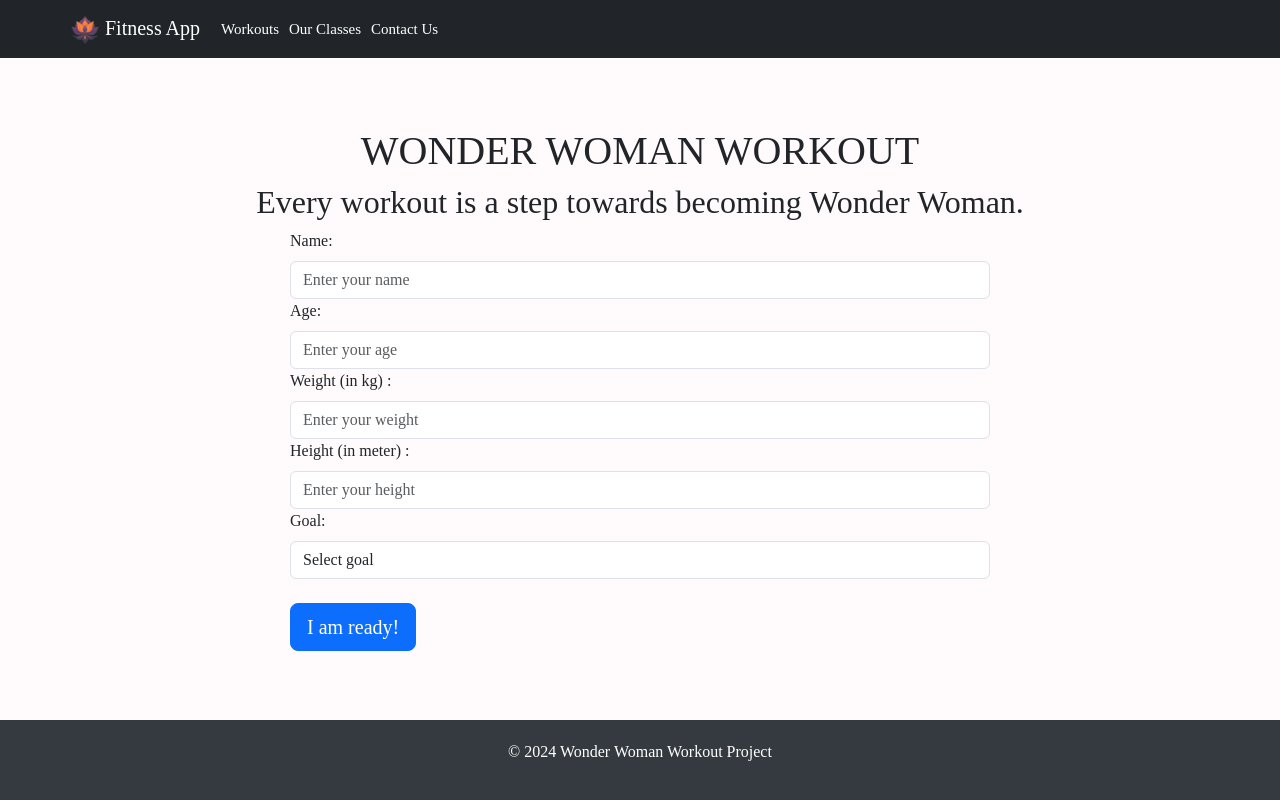
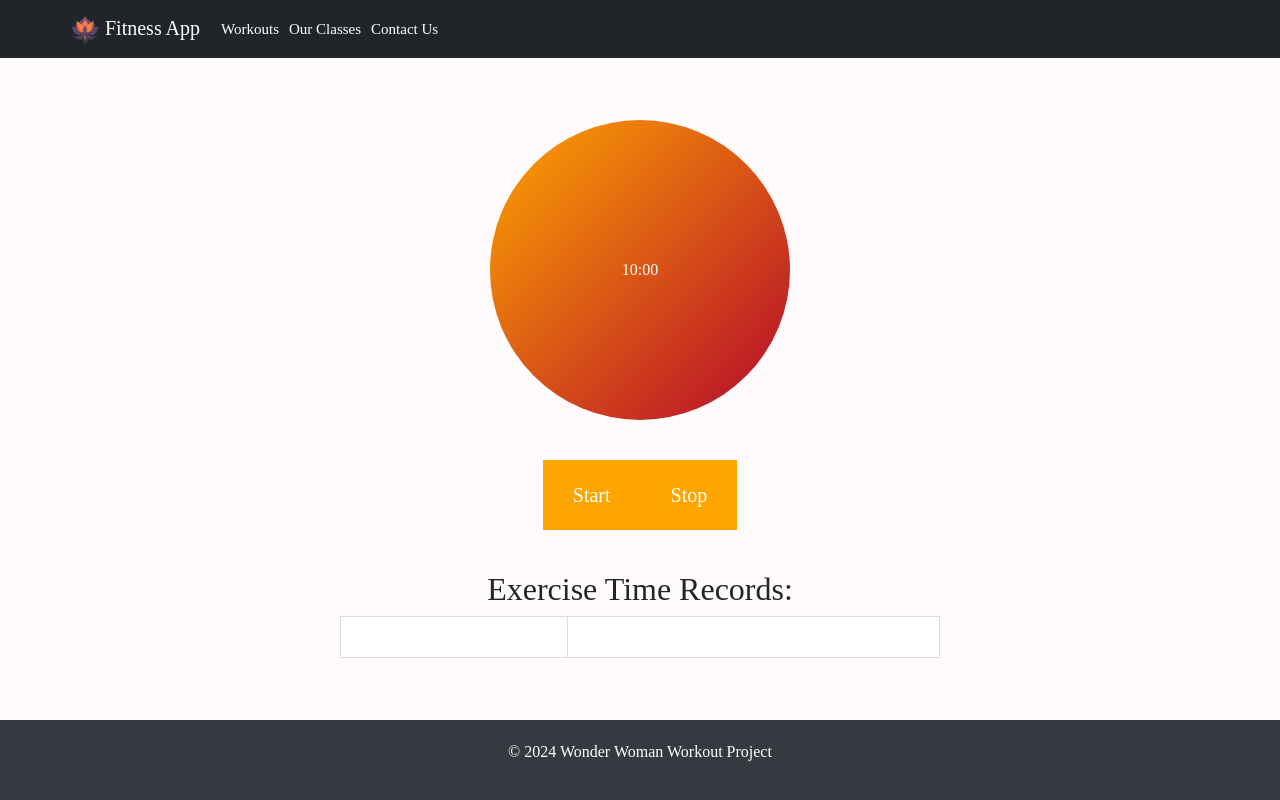
Before and after one commit to elismountain/fitness-app, a React (Vite) app: page /timer-page in a window 1280 px wide. Built offline with nearby package versions, Linux system fonts and the light colour scheme; a small style sheet from the web is missing.

Commit message:
timer page set up

```diff
--- a/src/App.jsx
+++ b/src/App.jsx
@@ -7,6 +7,7 @@ import Home from './pages/Home';
 import MyNavbar from './components/MyNavbar';
 import Footer from './components/Footer';
 import WorkoutPlan from './pages/WorkoutPlan';
+import TimerPage from './pages/TimerPage';
 import { Box } from '@mui/material';
 import { Route, Routes } from 'react-router-dom';
 
@@ -24,6 +25,7 @@ const App = () => {
           <Route path="/" element={<Home />} />
           <Route path="/exercise/:id" element={<ExerciseDetail />} />
           <Route path="/workout-plan" element={<WorkoutPlan />} />
+          <Route path="/timer-page" element={<TimerPage />} />
           <Route path="*" element={<Home />} />
         </Routes>
       </Box>
--- /dev/null
+++ b/src/components/Timer.css
@@ -0,0 +1,67 @@
+.timer-container {
+    display: flex;
+    justify-content: center;
+    align-items: center;
+    flex-direction: column;
+}
+
+.timer {
+    display: flex;
+    justify-content: center;
+    align-items: center;
+    height: 300px;
+}
+
+.circle {
+    width: 300px;
+    height: 300px;
+    border-radius: 50%;
+    background: linear-gradient(to bottom right, orange, #b3072c);
+    display: flex;
+    justify-content: center;
+    align-items: center;
+}
+
+.time {
+    font-size: px;
+    color: white;
+}
+
+.buttons {
+    display: flex;
+    justify-content: center;
+    margin-top: 40px;
+    margin-bottom: 40px;
+}
+
+.buttons button {
+    background-color: orange;
+    color: white;
+    border: none;
+    padding: 20px 30px;
+    font-size: 20px;
+    cursor: pointer;
+    transition: background-color 0.3s ease;
+}
+
+.buttons button:hover {
+    background-color: #b3072c;
+}
+
+.records table {
+    width: 600px;
+    margin: 0 auto;
+    border-collapse: collapse;
+}
+
+.records table th,
+.records table td {
+    padding: 8px;
+    border: 1px solid #ddd;
+    text-align: center;
+}
+
+.records table th {
+    background-color: white;
+    color: white;
+}
--- /dev/null
+++ b/src/components/Timer.jsx
@@ -0,0 +1,104 @@
+import React, { useState, useEffect } from 'react';
+import './Timer.css';
+
+const Timer = () => {
+    const [time, setTime] = useState(600); // 10 minutes in seconds
+    const [timerOn, setTimerOn] = useState(false);
+    const [isPaused, setIsPaused] = useState(false);
+    const [startTime, setStartTime] = useState(null);
+    const [records, setRecords] = useState([]);
+
+    useEffect(() => {
+        let interval;
+        if (timerOn && !isPaused && time > 0) {
+            interval = setInterval(() => {
+                setTime(prevTime => prevTime - 1);
+            }, 1000);
+        } else if (time === 0 || isPaused) {
+            clearInterval(interval);
+            if (!isPaused) {
+                setTimerOn(false);
+                const endTime = new Date();
+                let durationInSeconds = Math.abs(endTime - startTime) / 1000; // Calculate duration in seconds
+                let durationInMinutes = Math.ceil(durationInSeconds / 60); // Convert duration to minutes and round up
+                if (durationInMinutes === 0) {
+                    durationInMinutes = 1; // If duration is less than 1 minute, set it to 1 minute
+                }
+                setRecords(prevRecords => [...prevRecords, { startTime, duration: durationInMinutes }]);
+            }
+        }
+        return () => clearInterval(interval);
+    }, [timerOn, isPaused, time, startTime]);
+
+    const startTimer = () => {
+        setTimerOn(true);
+        setIsPaused(false); // Resetting isPaused when timer starts
+        setStartTime(new Date()); // Set start time when timer starts
+    };
+
+    const pauseTimer = () => {
+        setIsPaused(true); // Pause the timer
+    };
+
+    const stopTimer = () => {
+        setTime(600); // Reset time to 10 minutes
+        setTimerOn(false);
+        setIsPaused(false);
+        const endTime = new Date();
+        let durationInSeconds = Math.abs(endTime - startTime) / 1000; // Calculate duration in seconds
+        let durationInMinutes = Math.ceil(durationInSeconds / 60); // Convert duration to minutes and round up
+        if (durationInMinutes === 0) {
+            durationInMinutes = 1; // If duration is less than 1 minute, set it to 1 minute
+        }
+        setRecords(prevRecords => [...prevRecords, { startTime, duration: durationInMinutes }]);
+    };
+
+    const formatTime = (time) => {
+        const minutes = Math.floor(time / 60);
+        const seconds = time % 60;
+        return `${minutes < 10 ? '0' + minutes : minutes}:${seconds < 10 ? '0' + seconds : seconds}`;
+    };
+
+    return (
+        <div>
+            <div className="timer">
+                <div className="circle" style={{ backgroundColor: 'pink' }}>
+                    <span className="time">{formatTime(time)}</span>
+                </div>
+            </div>
+            <div className="buttons">
+                {!timerOn && time === 600 && (
+                    <button onClick={startTimer}>Start</button>
+                )}
+                {timerOn && !isPaused && (
+                    <button onClick={pauseTimer}>Pause</button>
+                )}
+                {timerOn && isPaused && (
+                    <button onClick={startTimer}>Resume</button>
+                )}
+                <button onClick={stopTimer}>Stop</button>
+            </div>
+            <div className="records">
+                <h2>Exercise Time Records:</h2>
+                <table>
+                    <thead>
+                        <tr>
+                            <th>Start Time</th>
+                            <th>Duration (minutes)</th>
+                        </tr>
+                    </thead>
+                    <tbody>
+                        {records.map((record, index) => (
+                            <tr key={index}>
+                                <td>{record.startTime.toLocaleDateString()}</td>
+                                <td>{record.duration}</td>
+                            </tr>
+                        ))}
+                    </tbody>
+                </table>
+            </div>
+        </div>
+    );
+};
+
+export default Timer;
--- /dev/null
+++ b/src/pages/TimerPage.jsx
@@ -0,0 +1,12 @@
+import Timer from '../components/Timer';
+import React from 'react'
+
+const TimerPage = () => {
+  return (
+    <div>
+        <Timer />
+    </div>
+  )
+}
+
+export default TimerPage;
```
